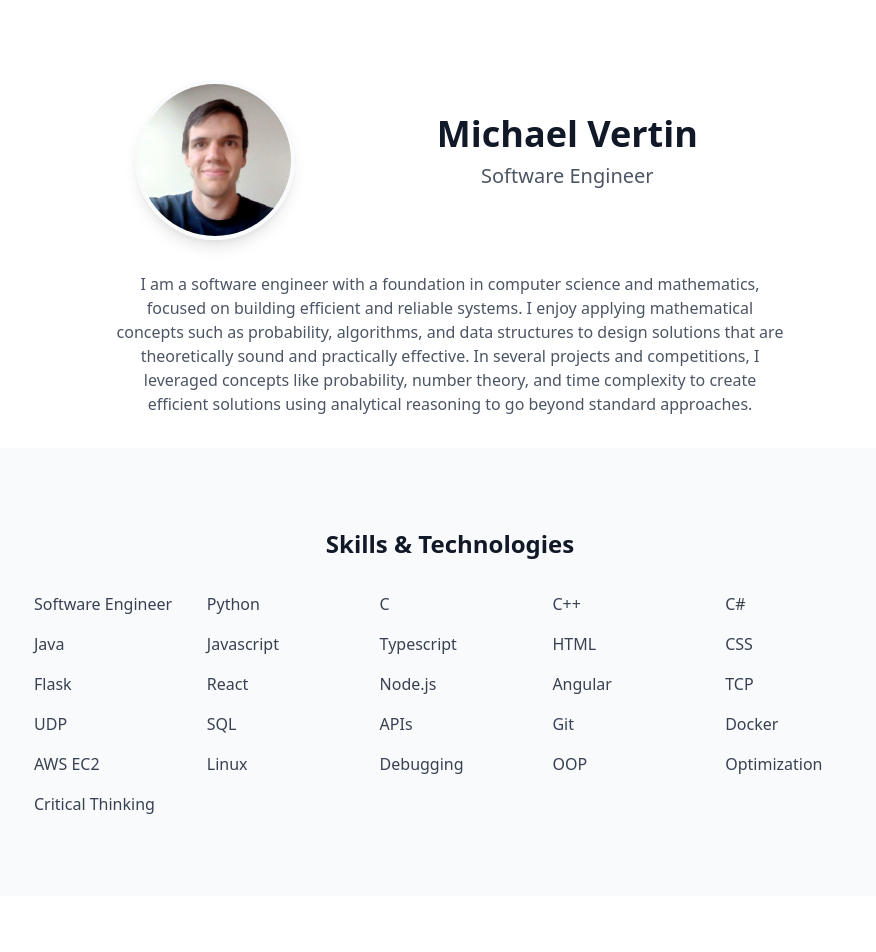
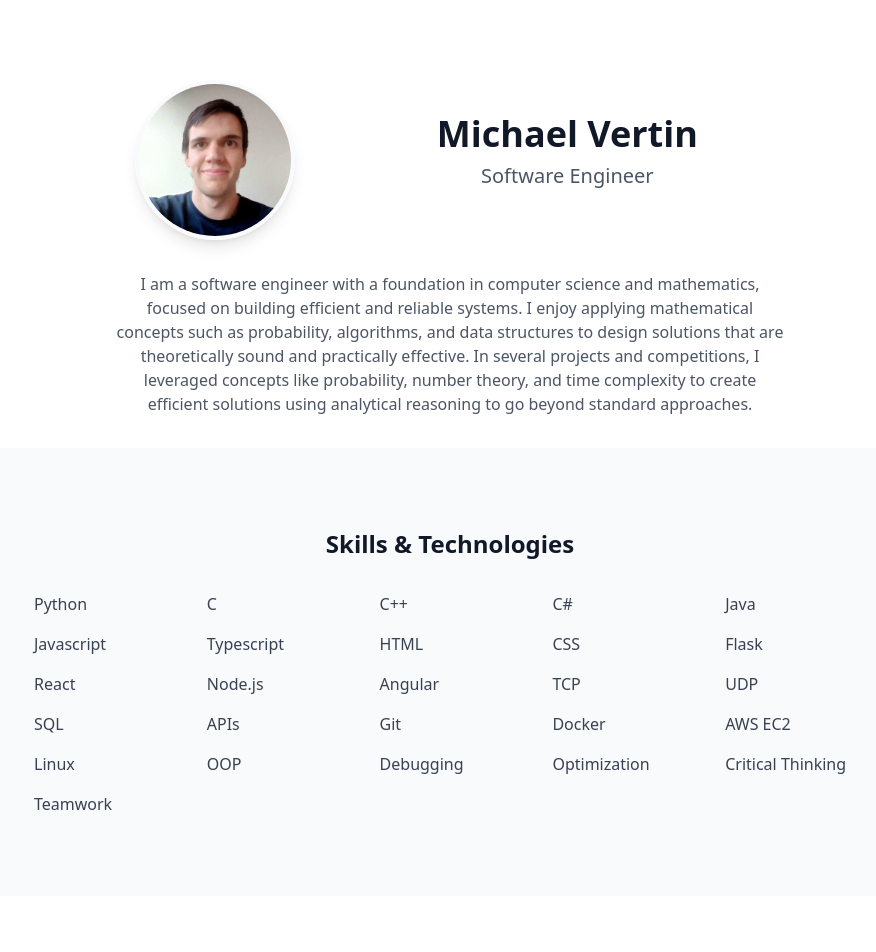
Before and after one commit to MichaelVertin/portfolio, a Next.js app: page / in a window 1280 px wide. Shown: the top 952 px of the page, without its empty margins (190-1066 px from the left). Built offline with nearby package versions, Linux system fonts and the light colour scheme.

Commit message:
Update SkillsSection.tsx

```diff
--- a/app/components/SkillsSection.tsx
+++ b/app/components/SkillsSection.tsx
@@ -1,10 +1,10 @@
 export default function SkillsSection() {
 	const skills = [
-		'Software Engineer', 'Python', 'C', 'C++', 'C#', 'Java', 'Javascript', 'Typescript',
-		'HTML', 'CSS', 'Flask', 'React', 'Node.js', 'Angular',
-		'TCP', 'UDP', 'SQL', 'APIs', 'Git', 'Docker',
-		'AWS EC2', 'Linux', 'Debugging', 'OOP', 'Optimization',
-		'Critical Thinking'
+		'Python', 'C', 'C++', 'C#', 'Java',
+		'Javascript', 'Typescript', 'HTML', 'CSS', 'Flask',
+		'React', 'Node.js', 'Angular', 'TCP', 'UDP', 'SQL',
+		'APIs', 'Git', 'Docker', 'AWS EC2', 'Linux',
+		'OOP', 'Debugging', 'Optimization', 'Critical Thinking', 'Teamwork'
 	];
 
 	// Put skills into a 6-row grid
```
